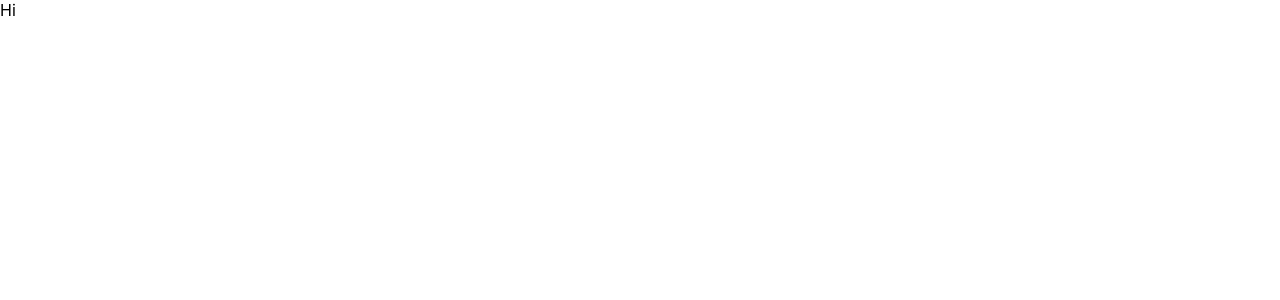
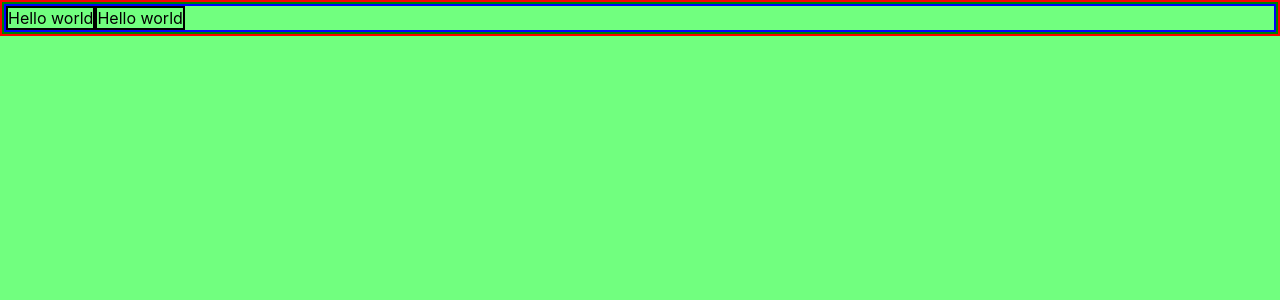
Before and after one commit to cviche/NeedToDo, a React (Create React App) app: page / in a window 1280 px wide. Shown: the top 300 px of the page. Built offline with nearby package versions, Linux system fonts and the light colour scheme.

Commit message:
Added mixins/conditoons to see how the items line up

```diff
--- a/src/pages/Login.js
+++ b/src/pages/Login.js
@@ -1,8 +1,20 @@
-import React from "react";
+import React, { Fragment } from "react";
+import "./Login.scss";
 
 class Login extends React.Component {
   render() {
-    return <div>Hi</div>;
+    return (
+      <>
+        <header className="header">
+          <nav className="nav">
+            <ul className="ul">
+              <li className="li">Hello world</li>
+              <li className="li">Hello world</li>
+            </ul>
+          </nav>
+        </header>
+      </>
+    );
   }
 }
 
--- a/src/pages/Login.scss
+++ b/src/pages/Login.scss
@@ -0,0 +1 @@
+@import "_Login";
--- a/src/pages/_Login.scss
+++ b/src/pages/_Login.scss
@@ -0,0 +1,36 @@
+$primary-color: #71ff7f;
+
+@mixin show_border($clr: black, $on: true) {
+  @if $on == true {
+    border: 2px solid $clr;
+  }
+}
+
+body,
+ul,
+li {
+  margin: 0;
+  padding: 0;
+}
+
+body {
+  background-color: $primary-color;
+}
+
+.header {
+  @include show_border(red);
+}
+.nav {
+  @include show_border(green);
+}
+
+.ul {
+  list-style-type: none;
+  @include show_border(blue);
+  display: flex;
+  flex-direction: row;
+}
+
+.li {
+  @include show_border(black);
+}
```
